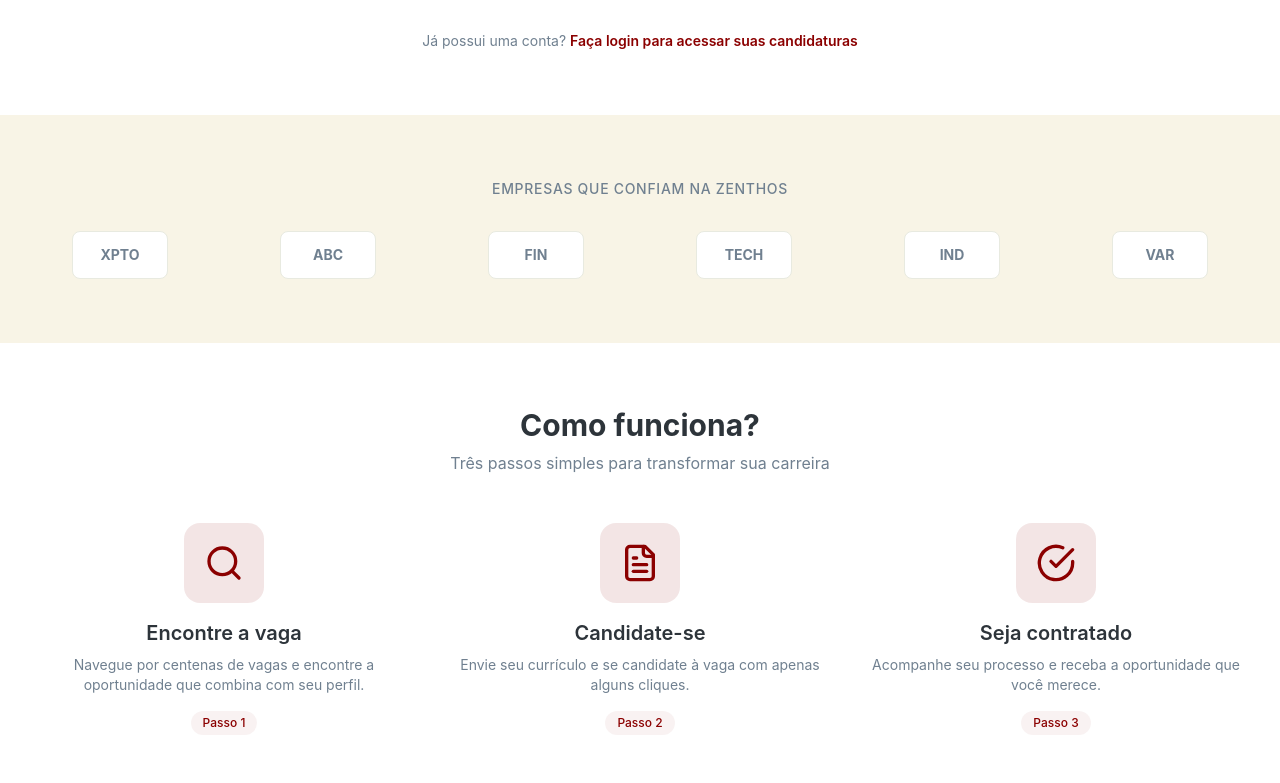
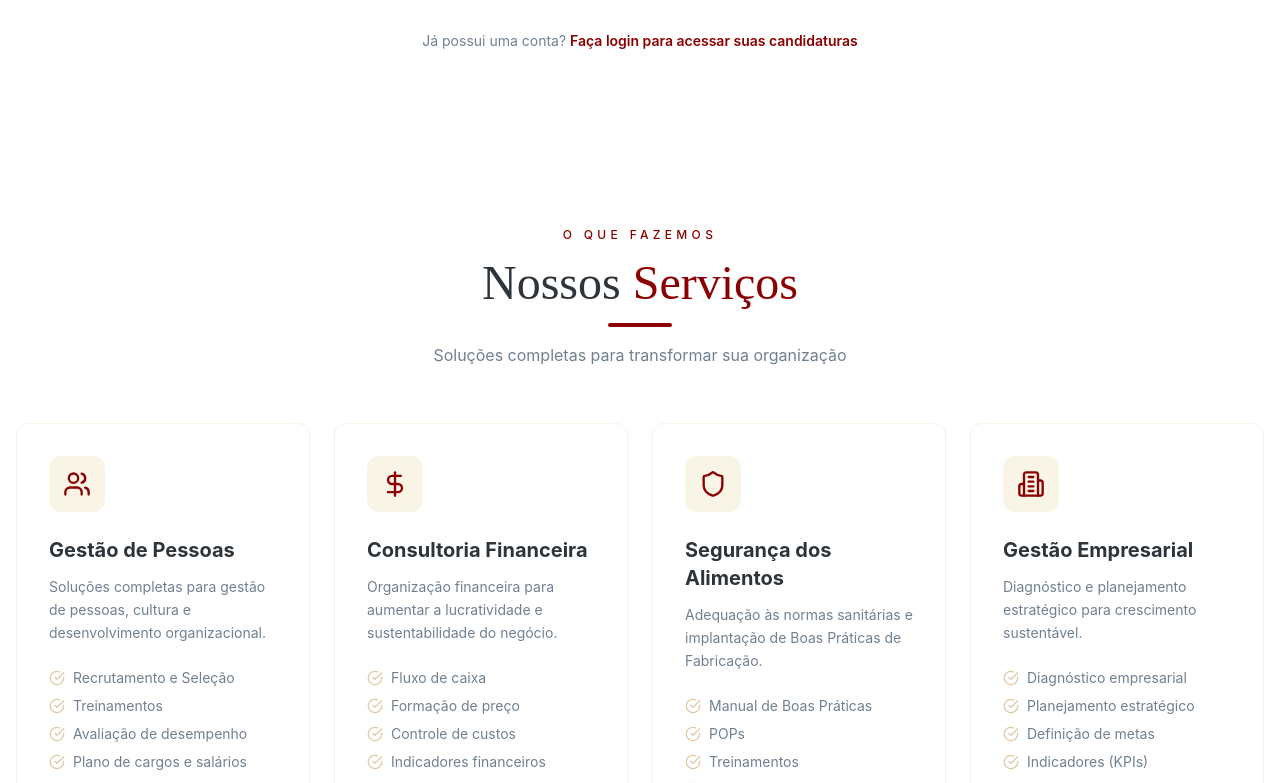
Before and after one commit to trivoroficial/consult_recruit, a Next.js app: page / in a window 1280 px wide. Shown: the part 1237-2020 px from the top of the page. Built offline with nearby package versions, Linux system fonts and the light colour scheme.

Commit message:
Add ServicosPremium component to Home page

```diff
--- a/src/app/page.tsx
+++ b/src/app/page.tsx
@@ -1,3 +1,5 @@
+'use client'
+
 import { Header } from '@/components/layout/Header'
 import { Footer } from '@/components/layout/Footer'
 import { Hero } from '@/components/home/Hero'
@@ -6,6 +8,7 @@ import { EmpresasParceiras } from '@/components/home/EmpresasParceiras'
 import { ComoFunciona } from '@/components/home/ComoFunciona'
 import { Depoimentos } from '@/components/home/Depoimentos'
 import { CtaFinal } from '@/components/home/CtaFinal'
+import { ServicosPremium } from '@/components/home/ServicosPremium'
 
 export default function Home() {
   return (
@@ -14,6 +17,7 @@ export default function Home() {
       <main className="flex-1">
         <Hero />
         <VagasDestaque />
+        <ServicosPremium />
         <EmpresasParceiras />
         <ComoFunciona />
         <Depoimentos />
```
